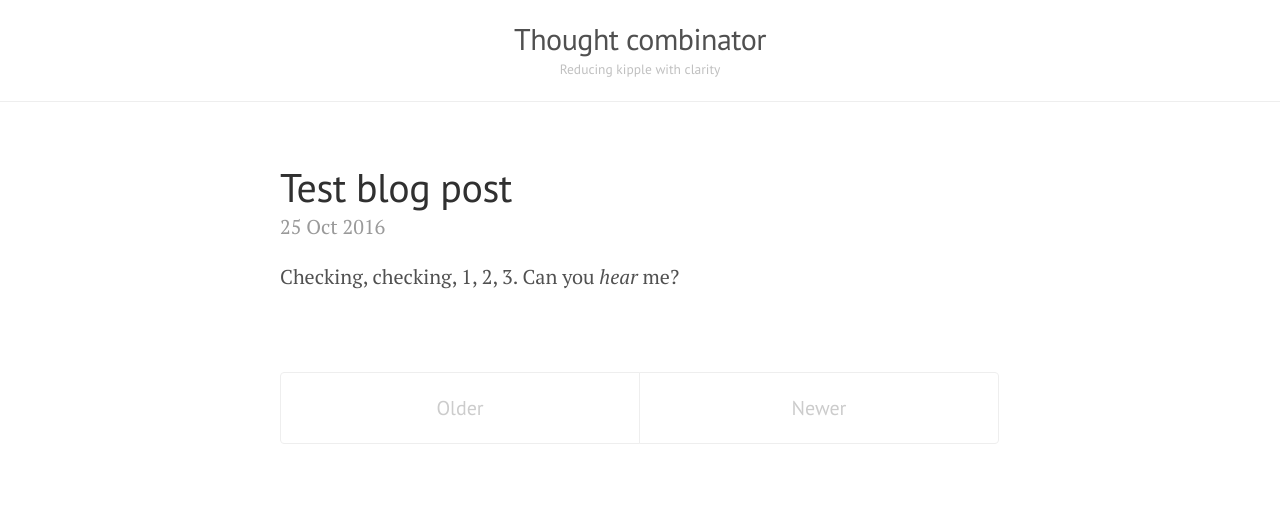
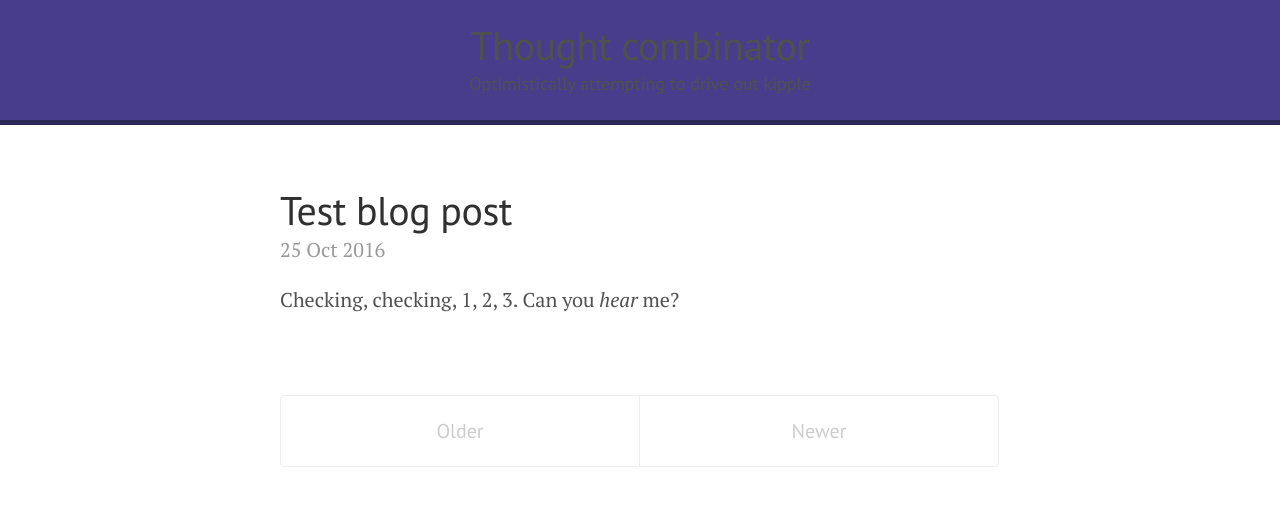
Before and after one commit to elliottroland/elliottroland.github.io, a Jekyll site: the page built from index.html, in a window 1280 px wide. Shown: the top 506 px of the page. Built offline with Jekyll 4.4.1, drawn with Linux system fonts in a browser that asks for light colours; the list of posts is cut into pages by our own code.

Commit message:
Further adjustments to header

```diff
--- a/_config.yml
+++ b/_config.yml
@@ -3,6 +3,6 @@ pygments: true
 markdown: kramdown
 url: http://elliottroland.github.io
 title: Thought combinator
-tagline: Reducing kipple with clarity
+tagline: Optimistically attempting to drive out kipple
 description: Thoughts on system design, software engineering, best practices, formalisms, and things like these
 paginate: 5
--- a/_layouts/default.html
+++ b/_layouts/default.html
@@ -13,10 +13,10 @@
       <div class="masthead">
         <div class="container">
           <center>
-            <h2 class="masthead-title">
+            <h1 class="masthead-title">
               <p><a href="/" title="Home">{{ site.title }}</a></p>
-              <small>{{ site.tagline }}</small>
-            </h2>
+              <small><a href="http://www.goodreads.com/quotes/570515-kipple-is-useless-objects-like-junk-mail-or-match-folders" title="Get the reference?">{{ site.tagline }}</a></small>
+            </h1>
           </center>
         </div>
       </div>
--- a/public/css/lanyon.css
+++ b/public/css/lanyon.css
@@ -97,7 +97,8 @@ h1, h2, h3, h4, h5, h6 {
   padding-top:    1rem;
   padding-bottom: 1rem;
   margin-bottom: 3rem;
-  border-bottom: 1px solid #eee;
+  border-bottom: 5px solid #2d2659;
+  background-color: #483d8b;
 }
 .masthead-title {
   margin-top: 0;
@@ -107,13 +108,16 @@ h1, h2, h3, h4, h5, h6 {
 .masthead-title a {
   color: #505050;
 }
+.masthead-title a:hover {
+  text-decoration: none;
+}
 .masthead-title p {
-  margin-bottom: -0.7rem;
+  margin-bottom: -1rem;
 }
 .masthead-title small {
   font-size: 45%;
   font-weight: 400;
-  color: #c0c0c0;
+  color: #1d183a;
   letter-spacing: 0;
 }
 
```
